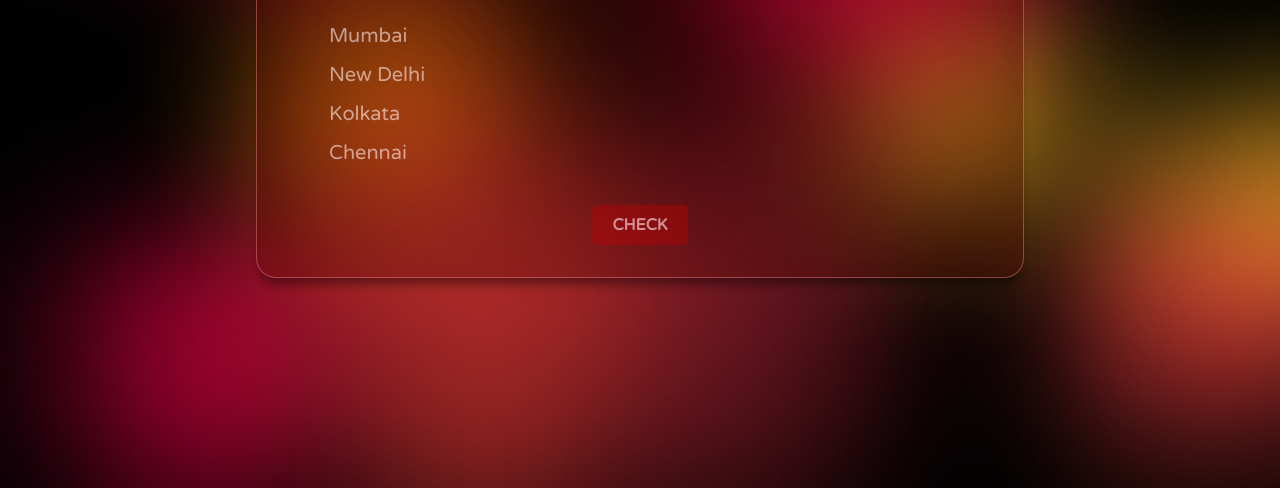
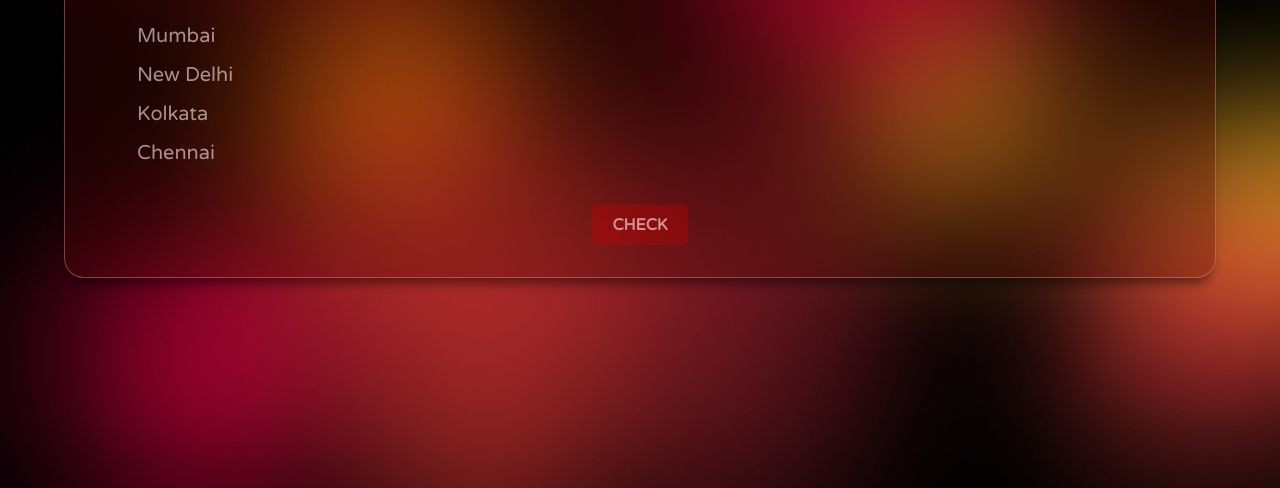
Before and after one commit to Harshul-18/Quizlo, a plain HTML site: page numpy_quiz/quiz.html in a window 1280 px wide. Shown: the part 312-800 px from the top of the page. Drawn offline with Linux system fonts and the light colour scheme.

Commit message:
Updated file

```diff
--- a/numpy_quiz/style.css
+++ b/numpy_quiz/style.css
@@ -24,7 +24,7 @@ html {
 }
 
 .inner-div {
-    width: 60vw;
+    width: 90vw;
     background-color: rgba(84, 0, 0, 0.2);
     backdrop-filter: blur(500px);
     border-radius: 2rem;
--- a/pandas_quiz/style.css
+++ b/pandas_quiz/style.css
@@ -33,7 +33,7 @@ h1 {
 }
 
 .inner-div {
-    width: 60vw;
+    width: 90vw;
     background-color: rgba(84, 0, 0, 0.2);
     backdrop-filter: blur(500px);
     border-radius: 2rem;
--- a/scipy_quiz/style.css
+++ b/scipy_quiz/style.css
@@ -33,7 +33,7 @@ h1 {
 }
 
 .inner-div {
-    width: 60vw;
+    width: 90vw;
     background-color: rgba(84, 0, 0, 0.2);
     backdrop-filter: blur(500px);
     border-radius: 2rem;
```
